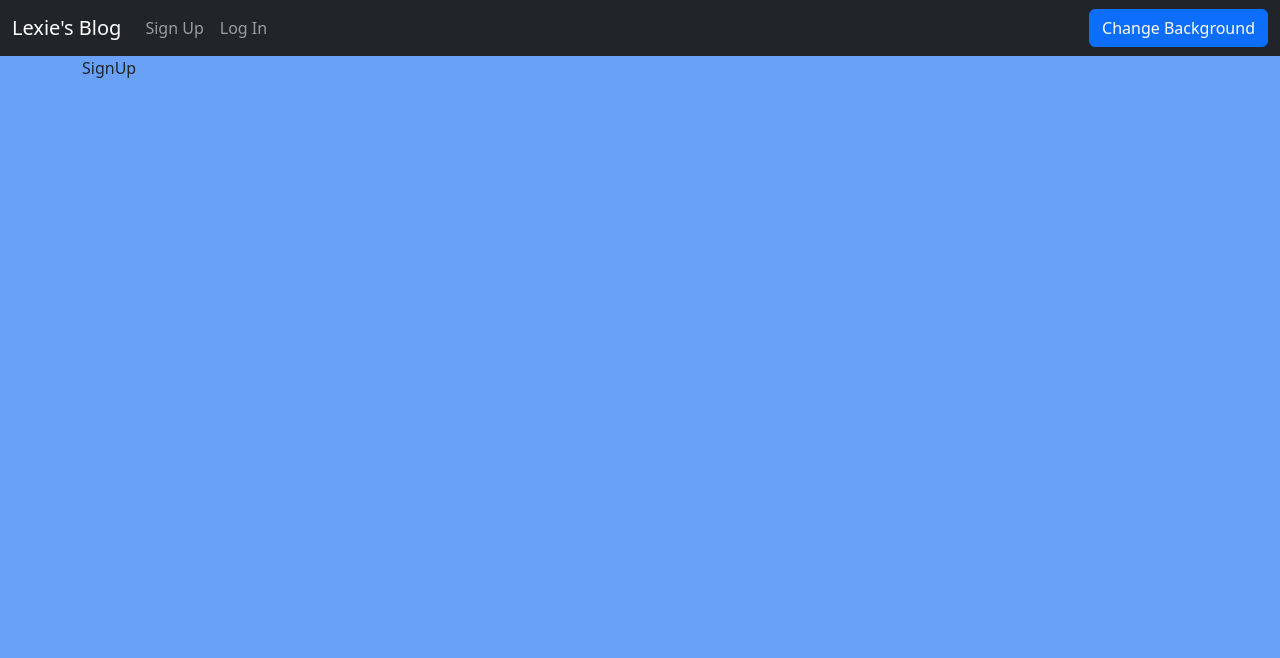
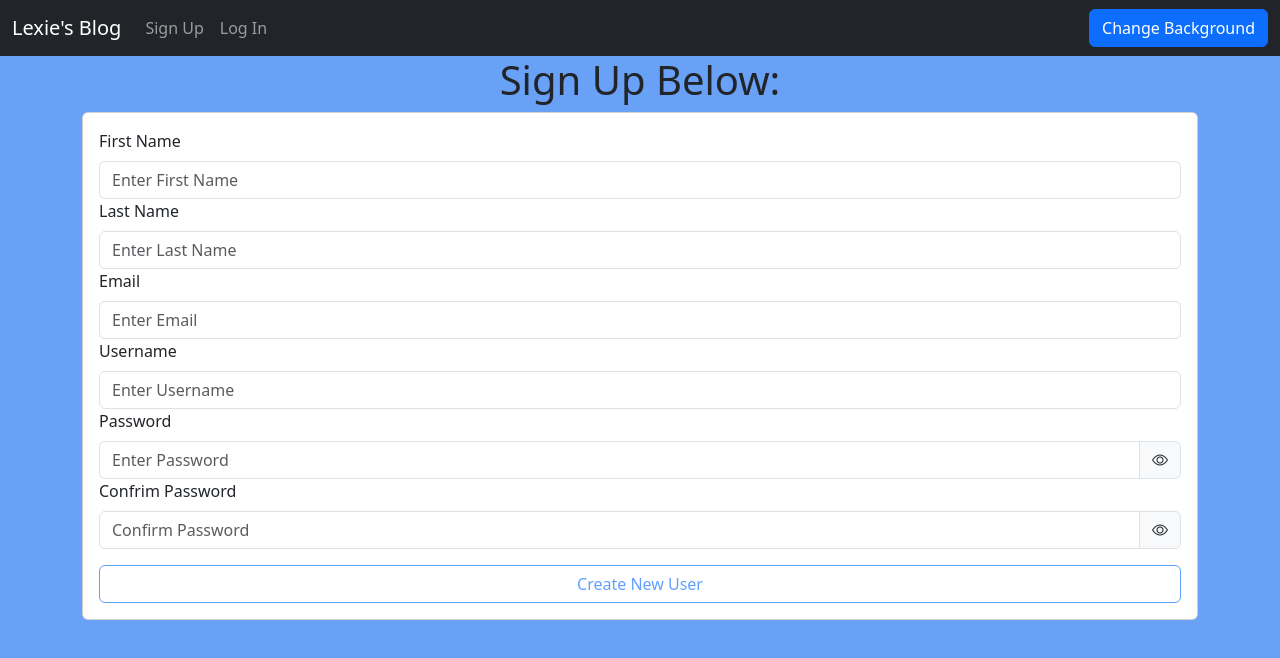
Before and after one commit to lyoung0819/wk9_react_typescript, a React (Vite) app: page /signup in a window 1280 px wide. Shown: the top 658 px of the page. Built offline with nearby package versions, Linux system fonts and the light colour scheme.

Commit message:
add signup component and view (pre-API), along with decorative bootstrap capabilities

```diff
--- a/package.json
+++ b/package.json
@@ -11,6 +11,7 @@
   },
   "dependencies": {
     "bootstrap": "^5.3.3",
+    "bootstrap-icons": "^1.11.3",
     "react": "^18.2.0",
     "react-bootstrap": "^2.10.2",
     "react-dom": "^18.2.0",
--- a/src/main.tsx
+++ b/src/main.tsx
@@ -3,6 +3,7 @@ import ReactDOM from 'react-dom/client'
 import { BrowserRouter } from 'react-router-dom';
 import App from './App.tsx'
 import 'bootstrap/dist/css/bootstrap.min.css';
+import "bootstrap-icons/font/bootstrap-icons.css";
 import "./main.css"; // importing our own CSS
 
 ReactDOM.createRoot(document.getElementById('root')!).render(
--- a/src/views/SignUp.tsx
+++ b/src/views/SignUp.tsx
@@ -1,9 +1,76 @@
-
+import { useState } from 'react';
+import Card from 'react-bootstrap/Card';
+import Button from 'react-bootstrap/Button';
+import Form from 'react-bootstrap/Form';
+import InputGroup from 'react-bootstrap/InputGroup';
+import { UserFormDataType } from '../types';
 
 type Props = {}
 
 export default function SignUp({}: Props) {
+    const [userFormData, setUserFormData] = useState<UserFormDataType>(
+    {
+        firstName: '',
+        lastName: '',
+        email:'',
+        username: '',
+        password: '',
+        confirmpassword: ''
+    }
+    )
+
+    const [seePassword1, setSeePassword1] = useState(false);
+    const [seePassword2, setSeePassword2] = useState(false);
+
+    const handleInputChange = (e: React.ChangeEvent<HTMLInputElement>) => {
+        setUserFormData({...userFormData, [e.target.name]: e.target.value})
+    }
+
+    const handleFormSubmit = (e: React.FormEvent) => {
+        e.preventDefault()
+
+        console.log(userFormData)
+    }
+
+    //more sophisticated password with regex: const disableSubmit = !/^(?=.*\d)(?=.*[a-zA-Z])(?=.*[A-Z])(?=.*[-\#\$\.\%\&\*\!\?])(?=.*[a-zA-Z]).{8,16}$/.test(userFormData.password) || userFormData.password !== userFormData.password
+    const disableSubmit = userFormData.password.length < 5 || userFormData.password !== userFormData.password
+
     return (
-        <div>SignUp</div>
+        <>
+                <h1 className="text-center">Sign Up Below:</h1>
+                <Card>
+                    <Card.Body>
+                        <Form onSubmit={handleFormSubmit}>
+                            <Form.Label htmlFor='fistName'>First Name</Form.Label>
+                            <Form.Control value={userFormData.firstName} id='firstName' name='firstName' placeholder='Enter First Name' onChange={handleInputChange} />
+
+                            <Form.Label htmlFor='lastName'>Last Name</Form.Label>
+                            <Form.Control value={userFormData.lastName} id= 'lastName' name='lastName' placeholder='Enter Last Name' onChange={handleInputChange} />
+
+                            <Form.Label htmlFor='email'>Email</Form.Label>
+                            <Form.Control value={userFormData.email} id='email' name='email' type='email' placeholder='Enter Email' onChange={handleInputChange} />
+
+                            <Form.Label htmlFor='username'>Username</Form.Label>
+                            <Form.Control value={userFormData.username} id='username' name='username' placeholder='Enter Username' onChange={handleInputChange} />
+
+                            <Form.Label htmlFor='password'>Password</Form.Label>
+                            <InputGroup>
+                            <Form.Control value={userFormData.password} id='password' name='password' type={seePassword1 ? 'text' : 'password'} placeholder='Enter Password' onChange={handleInputChange} />
+                            <InputGroup.Text onClick={() => setSeePassword1(!seePassword1)}><i className={seePassword1 ? 'bi bi-eye-slash': 'bi bi-eye'}></i></InputGroup.Text>
+                            </InputGroup>
+
+                            <Form.Label htmlFor='confirmpassword'>Confrim Password</Form.Label>
+                            <InputGroup>
+                            <Form.Control value={userFormData.confirmpassword} id='confirmpassword' name='confirmpassword' type={seePassword2 ? 'text' : 'password'} placeholder='Confirm Password' onChange={handleInputChange} />
+                            <InputGroup.Text onClick={() => setSeePassword2(!seePassword2)}><i className={seePassword2 ? 'bi bi-eye-slash': 'bi bi-eye'}></i></InputGroup.Text>
+                            </InputGroup>
+
+                            <Button type='submit' variant='outline-primary' className='w-100 mt-3' disabled={disableSubmit} >Create New User</Button>
+                        </Form>
+                    </Card.Body>
+                </Card>
+
+
+        </>
     )
 }
```
Also changed, not shown: src/types/index.ts (+9 -0 lines), 1 other file (tests, documents, lock files or other folders).
